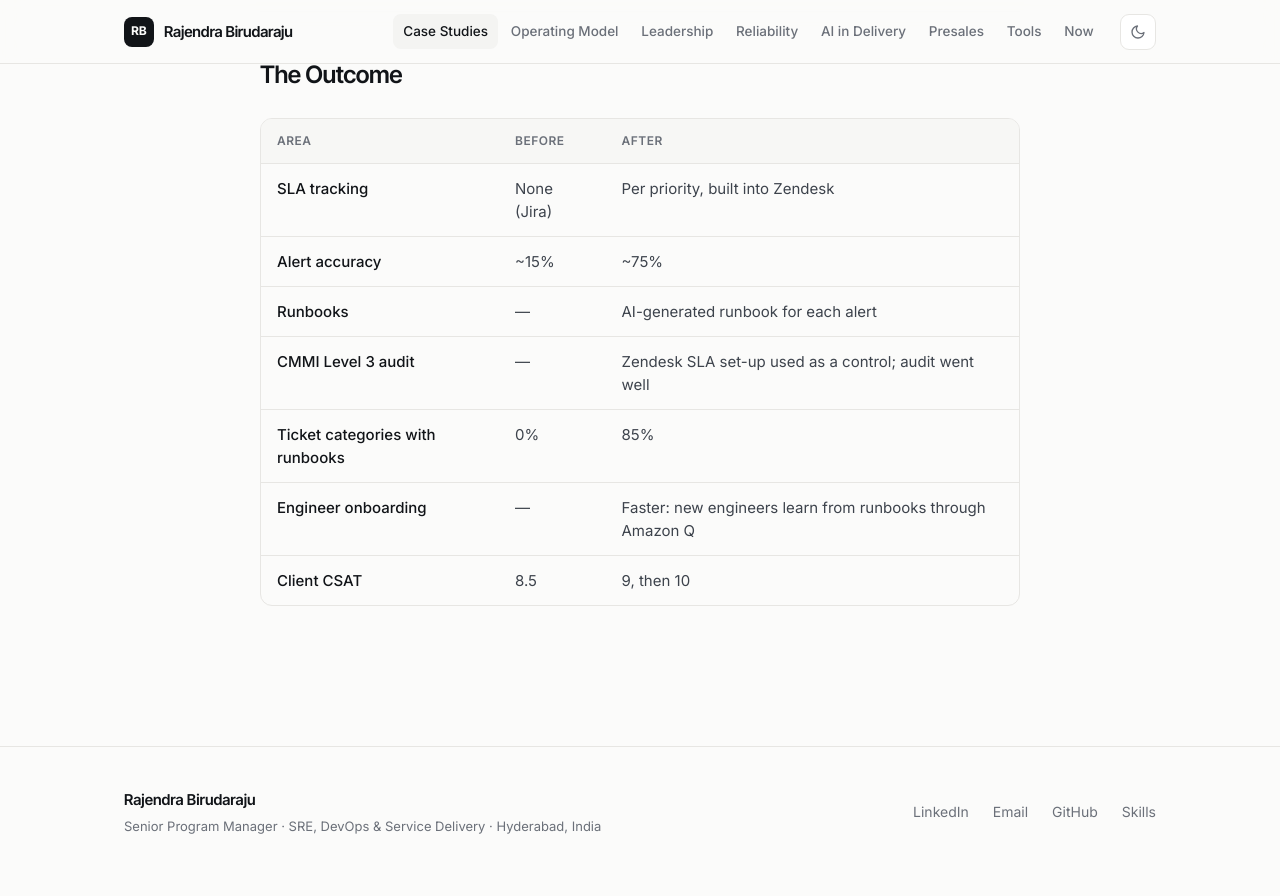
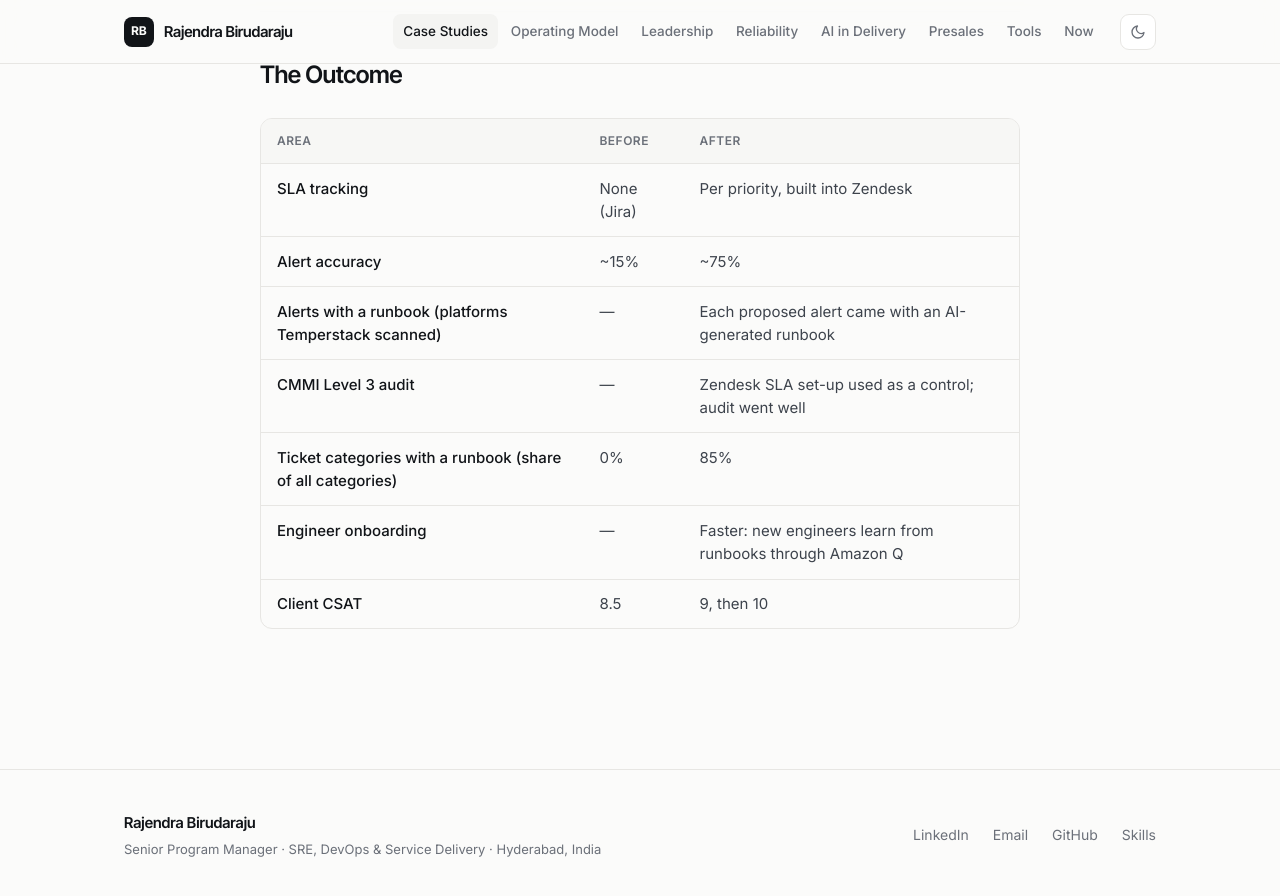
Before and after one commit to devcoderbyte/devcoderbyte.github.io, a Jekyll site: the page built from case-studies/sla-breach-reduction.md, in a window 1280 px wide and 900 px high, scrolled down 3849 px. Shown: the top 896 px of the window. Built offline with Jekyll 4.4.1, drawn with Linux system fonts in a browser that asks for light colours.

Commit message:
Remove dead repo link; label runbook units and template SLA values
Co-Authored-By: Claude Opus 5.5 <noreply@anthropic.com>
Claude-Session: https://claude.ai/code/session_01SWoNcxmVzxptTYDhJmpPW5

```diff
--- a/case-studies/sla-breach-reduction.md
+++ b/case-studies/sla-breach-reduction.md
@@ -108,8 +108,8 @@ Afterwards, a senior manager on the client side wrote a note of appreciation for
 |---|---|---|
 | SLA tracking | None (Jira) | Per priority, built into Zendesk |
 | Alert accuracy | ~15% | ~75% |
-| Runbooks | — | AI-generated runbook for each alert |
+| Alerts with a runbook (platforms Temperstack scanned) | — | Each proposed alert came with an AI-generated runbook |
 | CMMI Level 3 audit | — | Zendesk SLA set-up used as a control; audit went well |
-| Ticket categories with runbooks | 0% | 85% |
+| Ticket categories with a runbook (share of all categories) | 0% | 85% |
 | Engineer onboarding | — | Faster: new engineers learn from runbooks through Amazon Q |
 | Client CSAT | 8.5 | 9, then 10 |
```
Also changed, not shown: case-studies/game-server-sre-experiment.md (+0 -4 lines), presales-practice/index.md (+2 -0 lines).
